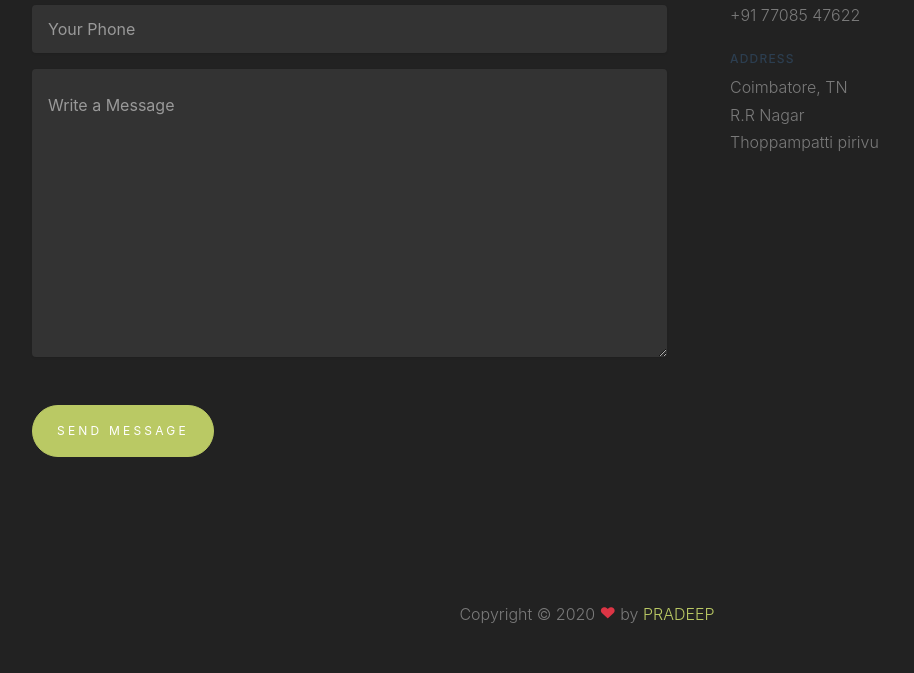
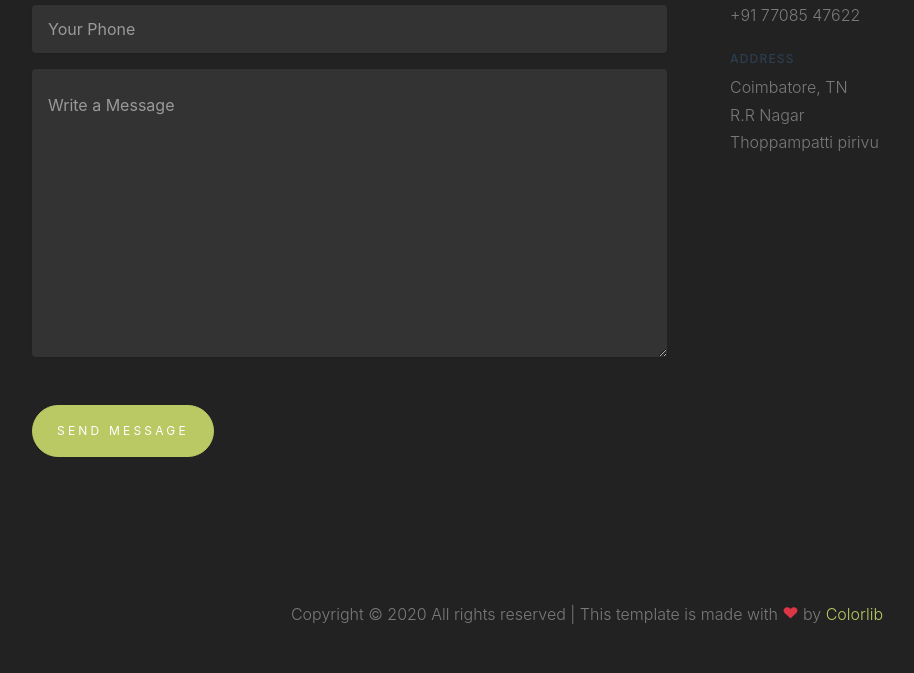
Before and after one commit to pradeepelamurugu/portfolio, a plain HTML site: page index.html in a window 1280 px wide. Shown: the part 4309-4982 px from the top of the page, without its empty margins (53-967 px from the left). Drawn offline with nearby package versions, Linux system fonts and the light colour scheme; files whose address does not match are found by name.

Commit message:
copyright

```diff
--- a/index.html
+++ b/index.html
@@ -310,7 +310,7 @@
 			<div class="row mb-5">
 				<p class="col-12 text-center">
 					<!-- Link back to Colorlib can't be removed. Template is licensed under CC BY 3.0. -->
-					Copyright &copy; <script>document.write(new Date().getFullYear());</script> <i class="icon-heart text-danger" aria-hidden="true" ></i> by <a href="https://colorlib.com" target="_blank" class="text-primary">PRADEEP</a>
+					Copyright &copy; <script>document.write(new Date().getFullYear());</script> All rights reserved | This template is made with <i class="icon-heart text-danger" aria-hidden="true" ></i> by <a href="https://colorlib.com" target="_blank" class="text-primary">Colorlib</a>
 					<!-- Link back to Colorlib can't be removed. Template is licensed under CC BY 3.0. -->
 				</p>
 			</div>
@@ -348,9 +348,6 @@
 	<script src="https://unpkg.com/imagesloaded@4/imagesloaded.pkgd.min.js"></script>
 	<script src="js/custom.js"></script>
 
-	<!-- Google Map -->
-    <!-- <script src="https://maps.googleapis.com/maps/api/js?key=AIzaSyBVWaKrjvy3MaE7SQ74_uJiULgl1JY0H2s&sensor=false"></script>
-    	<script src="js/google-map.js"></script> -->
 
     </body>
     </html>
```
